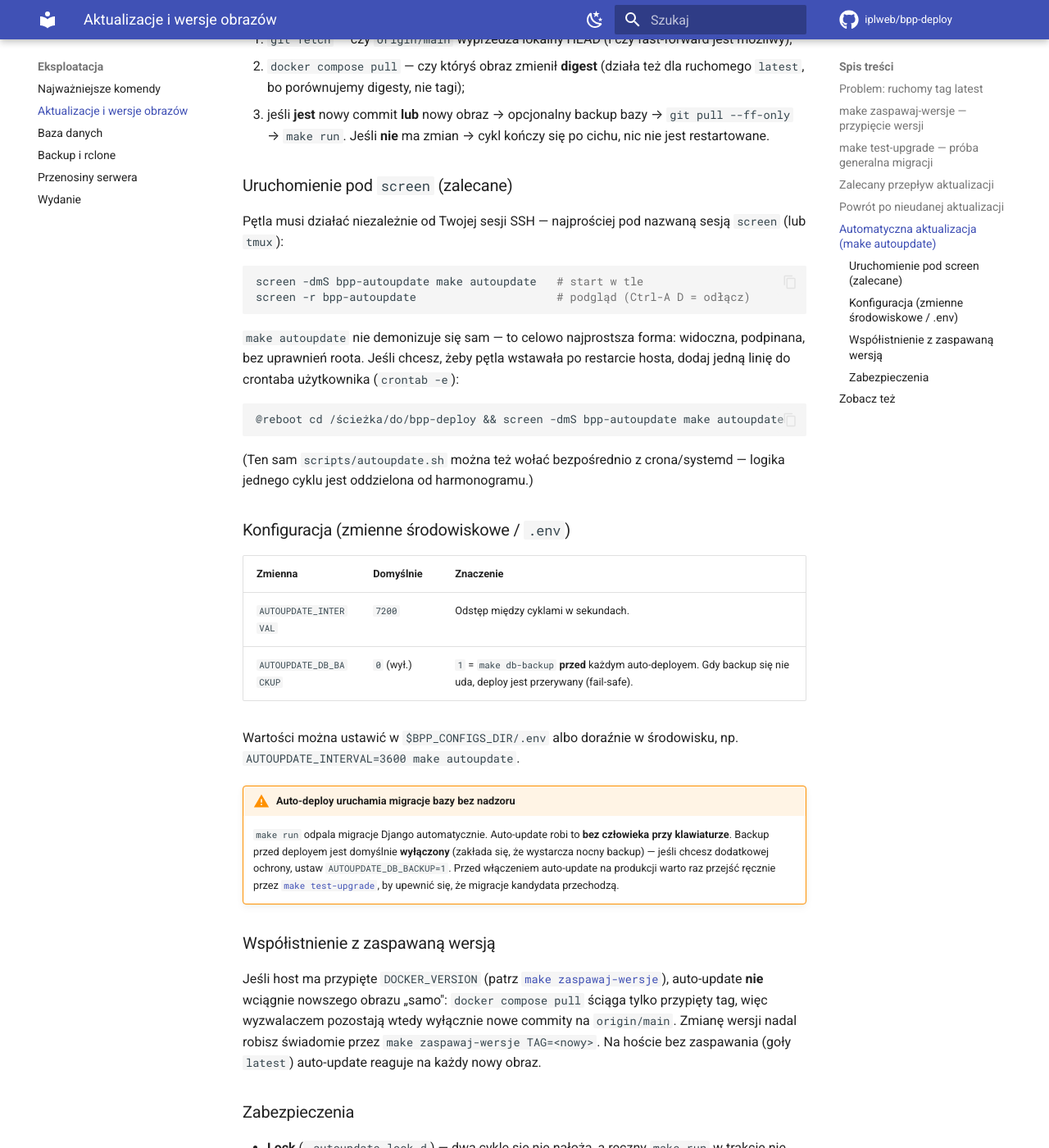
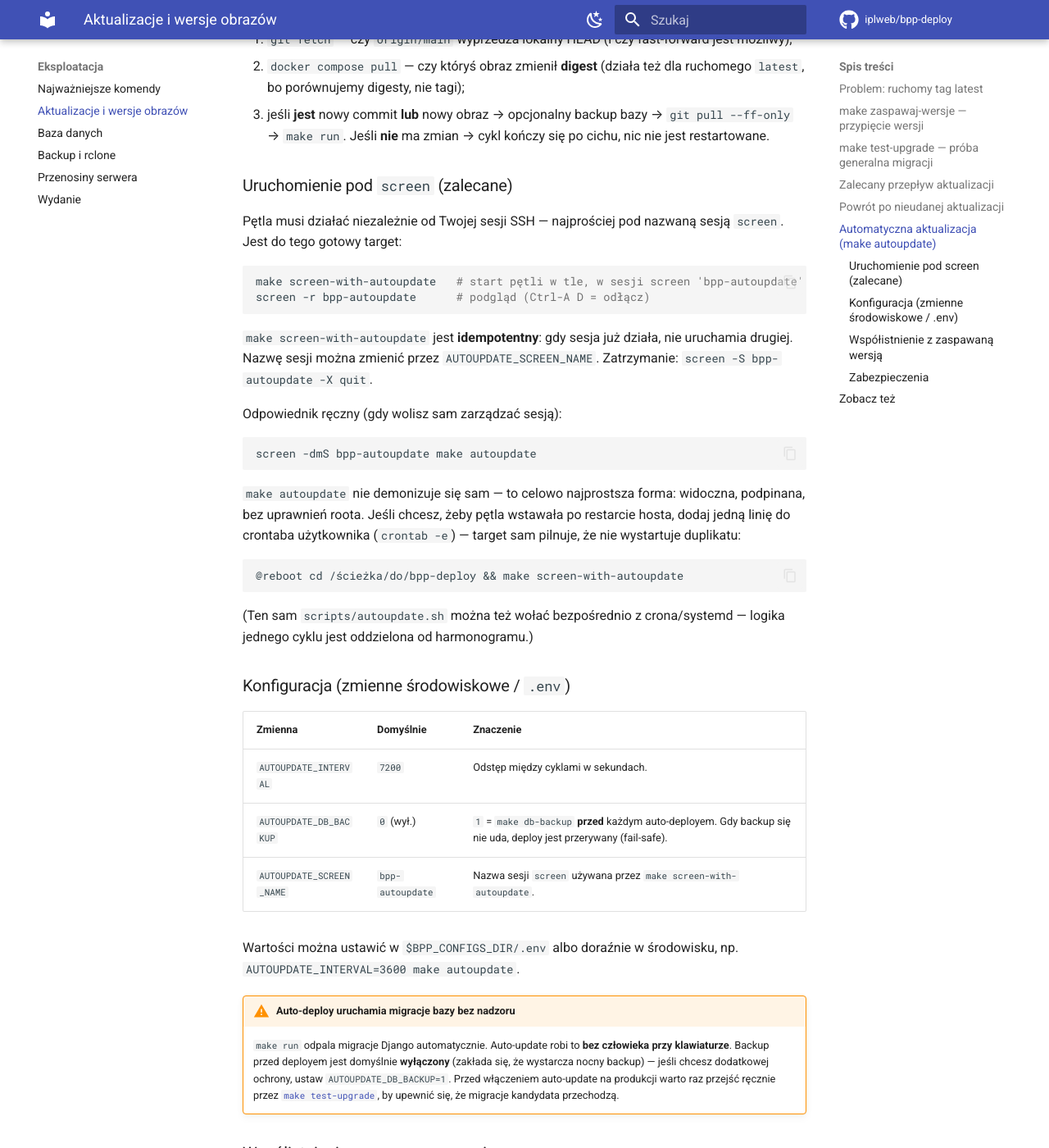
Before and after one commit to iplweb/bpp-deploy, an MkDocs documentation site: the page built from docs/eksploatacja/aktualizacje.md, in a window 1280 px wide and 1400 px high, scrolled down 3256 px. Shown: the whole window at 82% size. Built offline with MkDocs 1.6.1 and Material for MkDocs 9.7.7, drawn with Linux system fonts in a browser that asks for light colours; comment, search, counter and statistics services are not loaded.

Commit message:
feat(deploy): make screen-with-autoupdate — start petli auto-update w tle
Wygodny wrapper na `screen -dmS bpp-autoupdate make autoupdate`:
- idempotentny (nie startuje drugiej sesji, gdy juz dziala),
- sprawdza czy `screen` jest zainstalowany (pomocny komunikat),
- odpala petle przez `env -u MAKEFLAGS -u MAKELEVEL make autoupdate` w
  `cd $(CURDIR)` — odlaczony screen przezywa rodzica-make, wiec dziedziczony
  jobserver bylby martwy.

Nazwa sesji konfigurowalna (AUTOUPDATE_SCREEN_NAME, domyslnie bpp-autoupdate).
Docs (aktualizacje.md, komendy.md) i spec zaktualizowane; cron @reboot uzywa
teraz tego targetu.

Co-Authored-By: Claude Opus 4.8 (1M context) <noreply@anthropic.com>

````diff
--- a/docs/eksploatacja/aktualizacje.md
+++ b/docs/eksploatacja/aktualizacje.md
@@ -157,19 +157,30 @@ cykl**:
 ### Uruchomienie pod `screen` (zalecane)
 
 Pętla musi działać niezależnie od Twojej sesji SSH — najprościej pod nazwaną
-sesją `screen` (lub `tmux`):
+sesją `screen`. Jest do tego gotowy target:
 
 ```bash
-screen -dmS bpp-autoupdate make autoupdate   # start w tle
-screen -r bpp-autoupdate                     # podgląd (Ctrl-A D = odłącz)
+make screen-with-autoupdate   # start pętli w tle, w sesji screen 'bpp-autoupdate'
+screen -r bpp-autoupdate      # podgląd (Ctrl-A D = odłącz)
+```
+
+`make screen-with-autoupdate` jest **idempotentny**: gdy sesja już działa, nie
+uruchamia drugiej. Nazwę sesji można zmienić przez `AUTOUPDATE_SCREEN_NAME`.
+Zatrzymanie: `screen -S bpp-autoupdate -X quit`.
+
+Odpowiednik ręczny (gdy wolisz sam zarządzać sesją):
+
+```bash
+screen -dmS bpp-autoupdate make autoupdate
 ```
 
 `make autoupdate` nie demonizuje się sam — to celowo najprostsza forma:
 widoczna, podpinana, bez uprawnień roota. Jeśli chcesz, żeby pętla wstawała po
-restarcie hosta, dodaj jedną linię do crontaba użytkownika (`crontab -e`):
+restarcie hosta, dodaj jedną linię do crontaba użytkownika (`crontab -e`) —
+target sam pilnuje, że nie wystartuje duplikatu:
 
 ```cron
-@reboot cd /ścieżka/do/bpp-deploy && screen -dmS bpp-autoupdate make autoupdate
+@reboot cd /ścieżka/do/bpp-deploy && make screen-with-autoupdate
 ```
 
 (Ten sam `scripts/autoupdate.sh` można też wołać bezpośrednio z crona/systemd —
@@ -181,6 +192,7 @@ logika jednego cyklu jest oddzielona od harmonogramu.)
 |---|---|---|
 | `AUTOUPDATE_INTERVAL` | `7200` | Odstęp między cyklami w sekundach. |
 | `AUTOUPDATE_DB_BACKUP` | `0` (wył.) | `1` = `make db-backup` **przed** każdym auto-deployem. Gdy backup się nie uda, deploy jest przerywany (fail-safe). |
+| `AUTOUPDATE_SCREEN_NAME` | `bpp-autoupdate` | Nazwa sesji `screen` używana przez `make screen-with-autoupdate`. |
 
 Wartości można ustawić w `$BPP_CONFIGS_DIR/.env` albo doraźnie w środowisku,
 np. `AUTOUPDATE_INTERVAL=3600 make autoupdate`.
````
Also changed, not shown: docs/eksploatacja/komendy.md (+1 -0 lines), docs/superpowers/specs/2026-07-08-autoupdate-design.md (+10 -3 lines), 1 other file.
